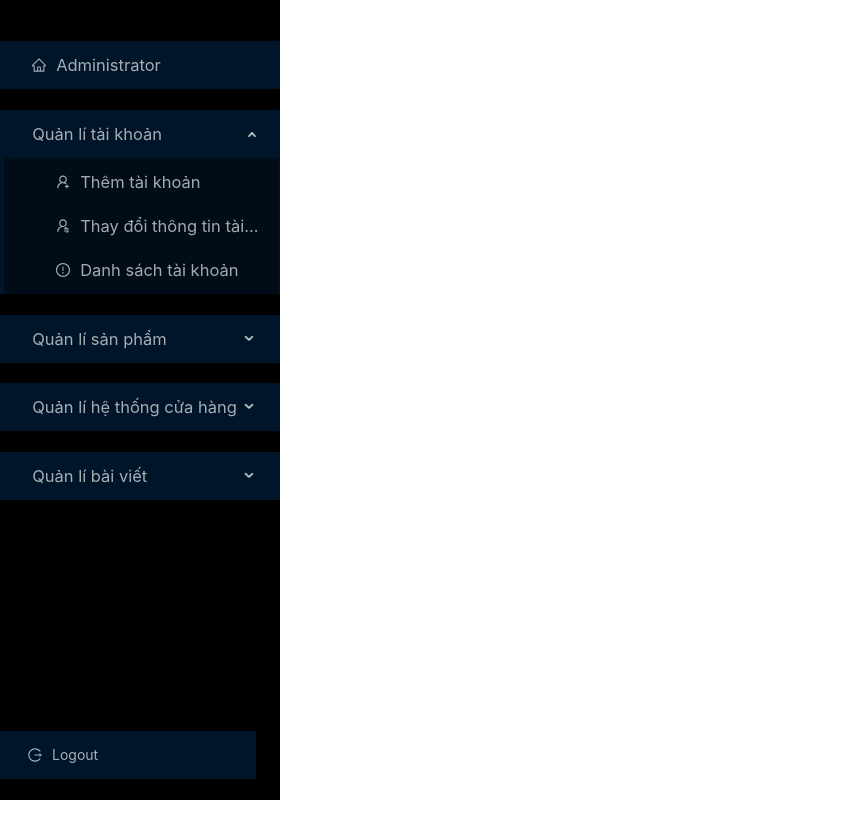
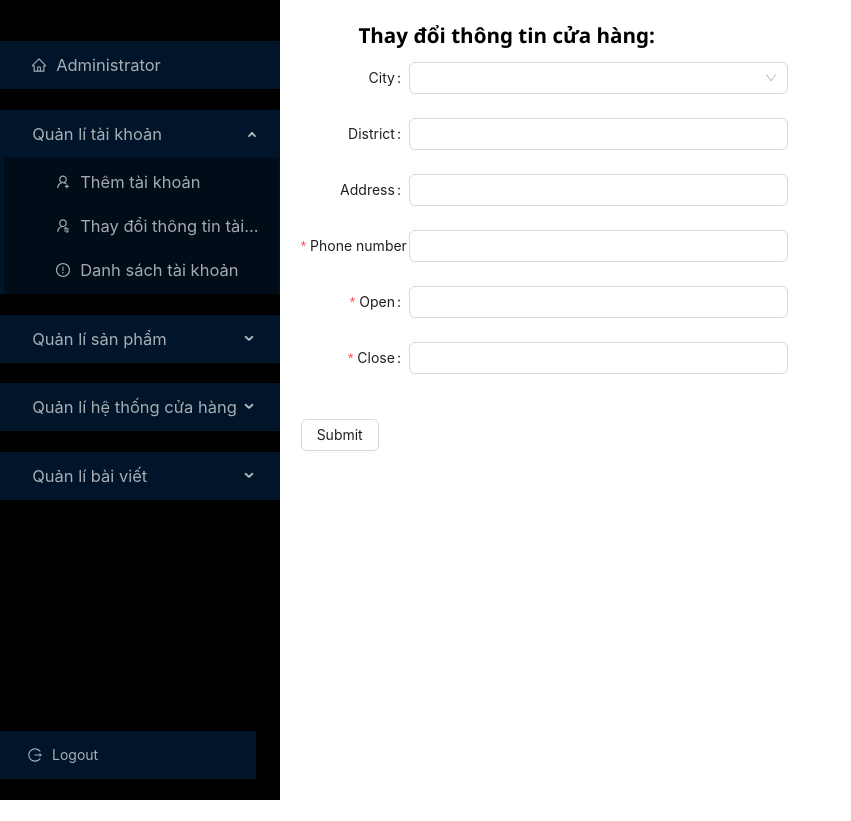
Before and after one commit to HoangQuangKy/ANNA, a React (Vite) app: page /admin/update_store/1 in a window 1280 px wide. Shown: the whole page, without its empty margins (0-851 px from the left). Before the commit the page ends 800 px from the top, so only its background shows below. Built offline with nearby package versions, Linux system fonts and the light colour scheme; no server answers.

Commit message:
admin ( update store)

```diff
--- a/src/components/Address/InputAddress.jsx
+++ b/src/components/Address/InputAddress.jsx
@@ -1,4 +1,4 @@
-import React, { useEffect, useState } from 'react';
+import { useEffect, useState } from 'react';
 import axios from 'axios';
 import { getAllAddress, getSortAddress } from '../../services';
 import { MapContainer, TileLayer, Marker, Popup } from 'react-leaflet';
@@ -22,6 +22,8 @@ function InputAddress() {
     const [districtName, setDistrictName] = useState("");
     const [selectedCity, setSelectedCity] = useState('');
     const [selectedDistrict, setSelectedDistrict] = useState('');
+    console.log('cities', cities);
+    console.log('districts', districts);
 
     const fetchCities = async () => {
         try {
--- a/src/components/Admin/AdminPage.jsx
+++ b/src/components/Admin/AdminPage.jsx
@@ -1,6 +1,5 @@
-import React from 'react';
 import CreateBlog from './CreateBlog.jsx'
-import { Routes, Route, Link, useLocation } from 'react-router-dom';
+import { Routes, Route, Link } from 'react-router-dom';
 import { Menu } from 'antd'
 import {
     UserOutlined,
@@ -113,7 +112,7 @@ function AdminPage() {
                 <Route path='manage_product' />
                 <Route path='create_store' element={<CreateStore />} />
                 <Route path='manage_store' element={<ManageStore />} />
-                <Route path={`manage_store/:id`} element={<EditStore />}></Route>
+                <Route path={`update_store/:_id`} element={<EditStore />}></Route>
 
             </Routes>
         </div >
--- a/src/components/Admin/CreateBlog.jsx
+++ b/src/components/Admin/CreateBlog.jsx
@@ -1,4 +1,3 @@
-import React from 'react'
 
 function CreateBlog() {
     return (
--- a/src/components/Admin/EditStore.jsx
+++ b/src/components/Admin/EditStore.jsx
@@ -1,39 +1,46 @@
-import React from 'react'
 import { useEffect, useState } from 'react';
-import { useNavigate, useParams } from "react-router";
+import { useParams } from "react-router";
+import { useSelector } from 'react-redux';
+import axios from 'axios';
 import {
     Form,
     Input,
     Button,
+    Select
 } from 'antd';
 import { editStore, getStoreById } from '../../services';
 function EditStore() {
+    const [cities, setCities] = useState('')
+    const [cityName, setCityName] = useState("");
+    const [districtName, setDistrictName] = useState("");
+    const [selectedCity, setSelectedCity] = useState('');
+    const [selectedDistrict, setSelectedDistrict] = useState('');
+    const [districts, setDistricts] = useState('')
     const params = useParams()
     const [form] = Form.useForm()
 
-
+    // cập nhật
     const getStore = async () => {
         try {
-            const store = await getStoreById(params.id)
+            const store = await getStoreById(params._id)
+            console.log(store);
             const useData = store.data.getStore
+            console.log('useData', useData);
+
             form.setFieldsValue({
                 city: useData.city,
                 district: useData.district,
                 address: useData.address,
                 phoneNumber: useData.phoneNumber,
                 timeOpen: useData.timeOpen,
-                timeClose: useData.timeClose
-            })
+                timeClose: useData.timeClose,
+            });
         } catch (error) {
             console.log(error);
         }
     }
 
-    const onFinish = async () => {
-        try {
-            const values = form.getFieldsValue();
-            console.log('Values:', values);
-            console.log('Form:', form);
+    const onFinish = async (values) => {
         const newFormData = new FormData();
         newFormData.append("city", values.city);
         newFormData.append("district", values.district);
@@ -41,11 +48,8 @@ function EditStore() {
         newFormData.append("phoneNumber", values.phoneNumber);
         newFormData.append("timeOpen", values.timeOpen);
         newFormData.append("timeClose", values.timeClose);
-
-            console.log('New FormData:', newFormData); // Thêm dòng log này
-
-            const result = await editStore(params.id, newFormData);
-            console.log('new', result);
+        try {
+            const result = await editStore(params._id, newFormData);
             alert('update thành công');
         } catch (error) {
             console.log(error);
@@ -57,8 +61,6 @@ function EditStore() {
         if (value && !timeFormatRegex.test(value)) {
             return Promise.reject('Vui lòng nhập định dạng giờ:phút hợp lệ (HH:mm).');
         }
-
-
         return Promise.resolve();
     }
     const phoneValidation = (rule, value) => {
@@ -72,11 +74,40 @@ function EditStore() {
     const onFinishFailed = (errorInfo) => {
         console.log('Failed:', errorInfo);
     };
+
+    // call API for get all cities and districts
+
+    const fetchCities = async () => {
+        try {
+            const response = await axios.get('https://vapi.vnappmob.com/api/province/');
+            setCities(response.data.results)
+        } catch (error) {
+            console.error('Error fetching cities:', error);
+        }
+    };
+    const fetchDistricts = async () => {
+        if (selectedCity) {
+            try {
+                const response = await axios.get(`https://vapi.vnappmob.com/api/province/district/${selectedCity}`);
+                setDistricts(response.data.results)
+            } catch (error) {
+                console.error('Error fetching districts:', error);
+            }
+        }
+    };
     useEffect(() => {
-        if (params.id) {
+        if (params._id) {
             getStore()
         }
     }, [])
+    useEffect(() => {
+        fetchCities();
+    }, []);
+
+
+    useEffect(() => {
+        fetchDistricts();
+    }, [selectedCity]);
     return (
         <div className='bg-white w-full h-full ml-5 mt-5'>
             <h2 className='mb-3 ml-14 font-bold	text-xl	'>Thay đổi thông tin cửa hàng: </h2>
@@ -96,27 +127,33 @@ function EditStore() {
                 onFinish={onFinish}
                 onFinishFailed={onFinishFailed}
                 autoComplete="off"
-
+                encType="multipart/form-data"
             >
                 <Form.Item
                     label="City"
                     name='city'
+                    initialValue={form.city}
                 >
-                    <Input />
+                    <Select>
+
+                    </Select>
                 </Form.Item>
                 <Form.Item
                     label="District"
-                    name='district'>
+                    name='district'
+                    initialValue={form.district}>
                     <Input />
                 </Form.Item>
                 <Form.Item
                     label="Address"
-                    name='address'>
+                    name='address'
+                    initialValue={form.address}>
                     <Input />
                 </Form.Item>
                 <Form.Item
                     label="Phone number"
                     name='phoneNumber'
+                    initialValue={form.phoneNumber}
                     rules={[
                         { required: true, message: 'Vui lòng nhập lại số điện thoại!' },
                         { validator: phoneValidation },
@@ -126,6 +163,7 @@ function EditStore() {
                 <Form.Item
                     label="Open"
                     name='timeOpen'
+                    initialValue={form.timeOpen}
                     rules={[
                         { required: true, message: 'Vui lòng nhập giờ mở cửa!' },
                         { validator: validation },
@@ -135,6 +173,7 @@ function EditStore() {
                 <Form.Item
                     label="Close"
                     name='timeClose'
+                    initialValue={form.timeClose}
                     rules={[
                         { required: true, message: 'Vui lòng nhập giờ đóng cửa!' },
                         { validator: validation },
--- a/src/components/Admin/ManageStore.jsx
+++ b/src/components/Admin/ManageStore.jsx
@@ -1,10 +1,10 @@
-import React, { useEffect, useState } from 'react'
+import { useEffect, useState } from 'react'
 import { useNavigate } from 'react-router-dom';
 import { getPagingStores } from '../../services'
 import { Pagination } from 'antd';
 import { Button } from 'antd';
 import { Link } from 'react-router-dom'
-import { Space, Table, Tag } from 'antd';
+import { Space, Table } from 'antd';
 import { deleteStore } from '../../services';
 
 function ManageStore() {
@@ -31,7 +31,7 @@ function ManageStore() {
 
     useEffect(() => {
         if (storeEdit) {
-            navigate(`/admin/manage_store/${storeEdit._id}`);
+            navigate(`/admin/update_store/${storeEdit._id}`);
         }
     }, [storeEdit]);
 
@@ -99,10 +99,10 @@ function ManageStore() {
     ];
     return (
         <div className='w-full min-h-full pt-5 pl-2'>
-            <Link to={'/admin/create_film'}>
+            <Link to={'/admin/create_store'}>
                 <Button
                     className=' py-1 mb-5 bg-sky-500 border-sky-500	text-white'
-                    type='primary'>Thêm phim mới
+                    type='primary'>Thêm mới
                 </Button>
             </Link>
             <Table
--- a/src/services/index.js
+++ b/src/services/index.js
@@ -22,8 +22,8 @@ export const deleteStore = (id) => {
     return AnnaInstance.delete(`/store/deleteStore/${id}`)
 }
 
-export const editStore = (id) => {
-    return AnnaInstance.put(`/store/editStore/${id}`)
+export const editStore = (id, data) => {
+    return AnnaInstance.put(`/store/${id}`, data)
 }
 
 export const getStoreById = (id) => {
```
Lines whose indentation alone changed are shown as unchanged.
